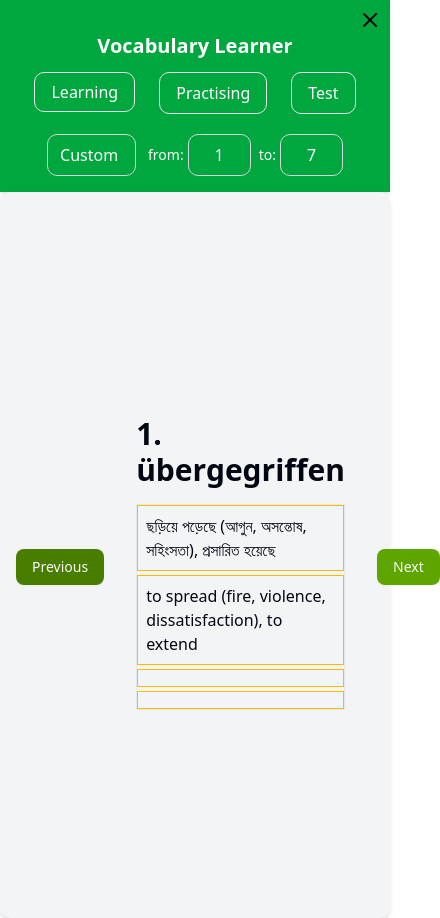
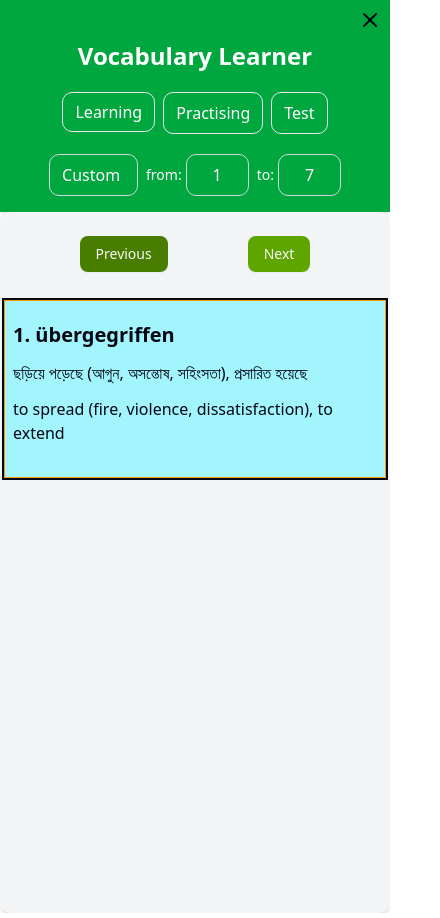
Before and after one commit to khaledtudce/vocabularytrainer, a Next.js app: page / in a window 390 px wide. Shown: the whole page, 440 px wide, since content can reach past the window. Built offline with nearby package versions, Linux system fonts and the light colour scheme.

Commit message:
made flashcard responsive for Learning page

```diff
--- a/manualcomponent/FlashCard.tsx
+++ b/manualcomponent/FlashCard.tsx
@@ -49,12 +49,31 @@ const FlashCard = ({
   };
 
   return (
-    <div className="w-full h-[86vh] flex items-center justify-between p-4 bg-gray-100 rounded-lg shadow-md">
-      <div className="">
-        <Button className="mt-6 bg-lime-700" onClick={prevWord}>
+    <div className="w-full h-[83vh] flex flex-col items-center p-1 bg-gray-100 rounded-lg shadow-md gap-2">
+      <div className="flex py-5 items-center gap-20">
+        <Button className="bg-lime-700" onClick={prevWord}>
           Previous
         </Button>
+        <Button className="bg-lime-600" onClick={nextWord}>
+          Next
+        </Button>
       </div>
+      {page === "learning" && (
+        <div className="p-2 border border-amber-500 bg-cyan-200 ring-2">
+          <div className="py-3 text-xl sm:text-3xl font-bold">
+            {WordList[index]?.id}. {WordList[index]?.word}
+          </div>
+          <div className="flex flex-col gap-3">
+            <span>{WordList[index]?.bangla}</span>
+            <span>{WordList[index]?.english}</span>
+            <span>{WordList[index]?.synonym}</span>
+            <span>{WordList[index]?.example}</span>
+            {WordList[index]?.picture && (
+              <Image src={WordList[index].picture} alt="img" />
+            )}
+          </div>
+        </div>
+      )}
       {page === "practising" && direction === "german_to_meaning" && (
         <div className="px-8">
           <div className="text-center">
@@ -157,47 +176,8 @@ const FlashCard = ({
           </Card>
         </div>
       )}
-      {page === "learning" && (
-        <div className="px-8">
-          <div className="py-4 text-3xl font-bold">
-            {WordList[index]?.id}. {WordList[index]?.word}
-          </div>
-          <div className="border flex flex-col gap-1">
-            <span
-              className="p-2
-           border border-amber-400"
-            >
-              {WordList[index]?.bangla}
-            </span>
-            <span
-              className="p-2
-           border border-amber-400"
-            >
-              {WordList[index]?.english}
-            </span>
-            <span
-              className="p-2
-           border border-amber-400"
-            >
-              {WordList[index]?.synonym}
-            </span>
-            <span
-              className="p-2
-           border border-amber-400"
-            >
-              {WordList[index]?.example}
-            </span>
-            {WordList[index]?.picture && (
-              <Image src={WordList[index].picture} alt="img" />
-            )}
-          </div>
-        </div>
-      )}
-      <div>
-        <Button className="mt-6 bg-lime-600" onClick={nextWord}>
-          Next
-        </Button>
-      </div>
+
+
     </div>
   );
 };
--- a/manualcomponent/NavBar.tsx
+++ b/manualcomponent/NavBar.tsx
@@ -42,7 +42,7 @@ export default function Navbar({
               {isOpen ? (
                 <div className="w-full flex flex-col justify-between items-center gap-3">
                   <Link href="/learning">
-                    <h1 className="text-white text-xl font-bold">
+                    <h1 className="text-white text-2xl font-bold p-2">
                       Vocabulary Learner
                     </h1>
                   </Link>
@@ -66,11 +66,11 @@ export default function Navbar({
 function NavLinks() {
   const [dropdown, setDropdown] = useState("null");
   return (
-    <ul className="flex space-x-6">
+    <ul className="flex space-x-2 sm:space-x-6">
       <li className="mt-2">
         <Link
           href="/learning"
-          className="border text-white px-4 py-2 rounded-lg transition duration-600 focus:ring-2 hover:bg-green-700"
+          className="border text-white px-3 py-2 rounded-lg transition duration-600 focus:ring-2 hover:bg-green-700"
         >
           Learning
         </Link>
@@ -81,7 +81,7 @@ function NavLinks() {
         onMouseLeave={() => setDropdown("")}
       >
         <button
-          className="border text-white px-4 py-2 rounded-lg transition duration-600 focus:ring-2 hover:bg-green-700"
+          className="border text-white px-3 py-2 rounded-lg transition duration-600 focus:ring-2 hover:bg-green-700"
         >
           Practising
         </button>
@@ -92,7 +92,7 @@ function NavLinks() {
         onMouseEnter={() => setDropdown("Test")}
         onMouseLeave={() => setDropdown("")}
       >
-        <button className="border text-white px-4 py-2 rounded-lg transition duration-600 focus:ring-2 hover:bg-green-700"
+        <button className="border text-white px-3 py-2 rounded-lg transition duration-600 focus:ring-2 hover:bg-green-700"
         >
           Test
         </button>
@@ -104,7 +104,7 @@ function NavLinks() {
 
 function PractiseMenu() {
   return (
-    <ul className="text-sm text-white absolute right-0 w-56 shadow-lg rounded-lg">
+    <ul className="text-sm text-white absolute right-0 w-56 shadow-lg rounded-lg z-1000">
       <li className="mt-0.5 bg-green-500 hover:bg-green-700 rounded-lg">
         <Link
           href="/practising/german-to-meaning"
@@ -175,7 +175,7 @@ function PractiseMenu() {
 
 function TestMenu() {
   return (
-    <ul className="text-sm text-white absolute right-0 w-48 shadow-lg">
+    <ul className="text-sm text-white absolute right-0 w-48 shadow-lg z-1000">
       <li className="mt-0.5 bg-green-500 hover:bg-green-700 rounded-lg">
         <Link
           href="/exam/mcq-bangla-to-german"
--- a/manualcomponent/QuestionSelection.tsx
+++ b/manualcomponent/QuestionSelection.tsx
@@ -15,7 +15,7 @@ export default function DifficultySelector({
   const [range, setRange] = useState({ from: 1, to: 7 });
 
   return (
-    <div className="flex items-center gap-3 p-2">
+    <div className="flex items-center gap-2 p-2">
       {/* Difficulty Selection */}
       <div className="relative">
         <select
```
